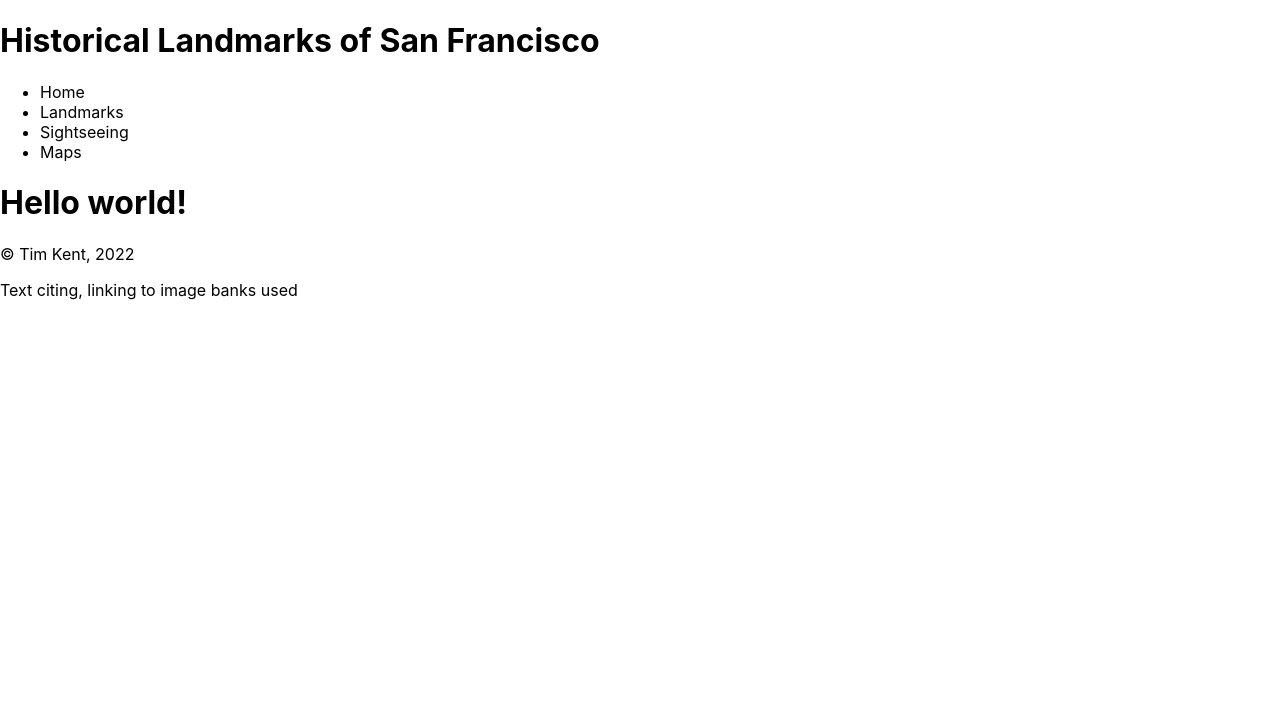
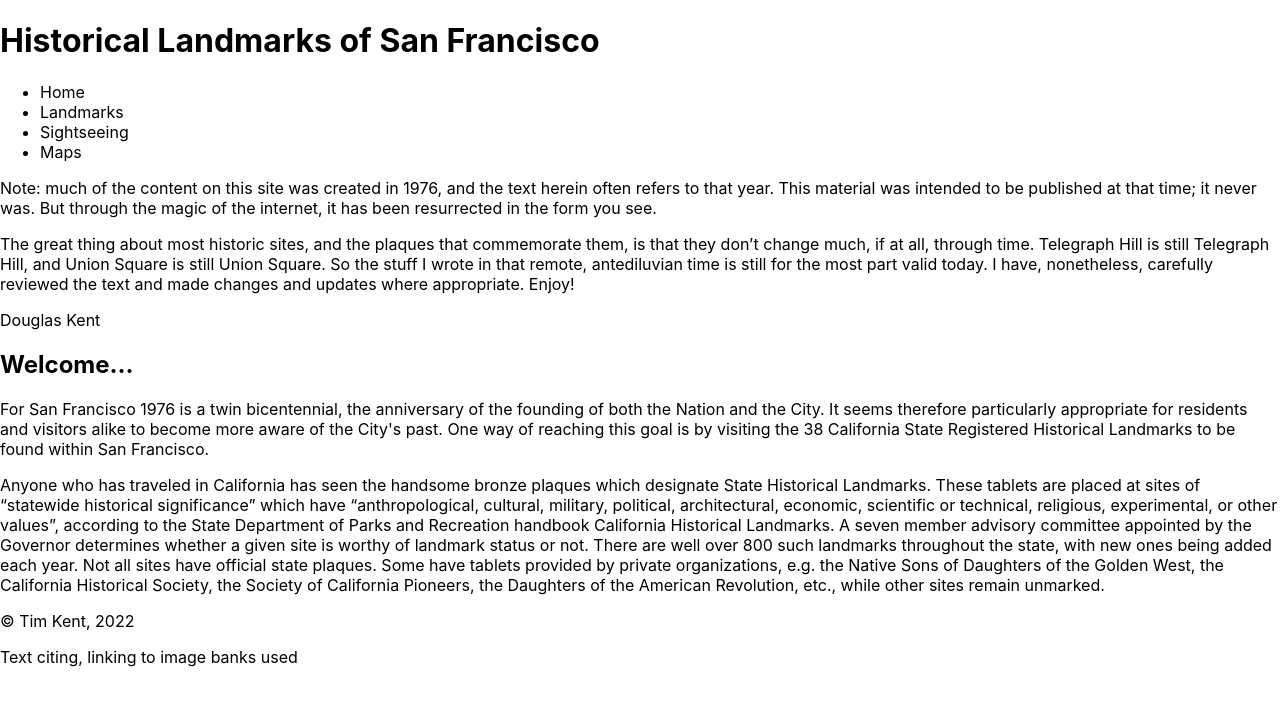
Before and after one commit to tdkent/hlosf-frontend, a Next.js app: page / in a window 1280 px wide. Shown: the top 706 px of the page. Built offline with nearby package versions, Linux system fonts and the light colour scheme.

Commit message:
update home and single landmarks pages. add basic images.

```diff
--- a/components/NavBar.js
+++ b/components/NavBar.js
@@ -12,7 +12,7 @@ const NavBar = () => {
           <Link href='/landmarks'>Landmarks</Link>
         </li>
         <li>
-          <Link href='/guide'>Sightseeing</Link>
+          <Link href='/sightseeing-guide'>Sightseeing</Link>
         </li>
         <li>
           <Link href='/maps'>Maps</Link>
--- /dev/null
+++ b/components/content/SiteIntro.js
@@ -0,0 +1,26 @@
+import React from 'react'
+
+const SiteIntro = () => {
+  return (
+    <div>
+      <h2>Welcome...</h2>
+      <p>
+        For San Francisco 1976 is a twin bicentennial, the anniversary of the founding of both the Nation and the City. It seems therefore particularly
+        appropriate for residents and visitors alike to become more aware of the City&apos;s past. One way of reaching this goal is by visiting the 38
+        California State Registered Historical Landmarks to be found within San Francisco.
+      </p>
+      <p>
+        Anyone who has traveled in California has seen the handsome bronze plaques which designate State Historical Landmarks. These tablets are placed at sites
+        of <q>statewide historical significance</q> which have{' '}
+        <q>anthropological, cultural, military, political, architectural, economic, scientific or technical, religious, experimental, or other values</q>,
+        according to the State Department of Parks and Recreation handbook California Historical Landmarks. A seven member advisory committee appointed by the
+        Governor determines whether a given site is worthy of landmark status or not. There are well over 800 such landmarks throughout the state, with new ones
+        being added each year. Not all sites have official state plaques. Some have tablets provided by private organizations, e.g. the Native Sons of Daughters
+        of the Golden West, the California Historical Society, the Society of California Pioneers, the Daughters of the American Revolution, etc., while other
+        sites remain unmarked.
+      </p>
+    </div>
+  )
+}
+
+export default SiteIntro
--- /dev/null
+++ b/components/content/SiteNote.js
@@ -0,0 +1,20 @@
+import React from 'react'
+
+const SiteNote = () => {
+  return (
+    <aside>
+      <p>
+        Note: much of the content on this site was created in 1976, and the text herein often refers to that year. This material was intended to be published at
+        that time; it never was. But through the magic of the internet, it has been resurrected in the form you see.
+      </p>
+      <p>
+        The great thing about most historic sites, and the plaques that commemorate them, is that they don’t change much, if at all, through time. Telegraph
+        Hill is still Telegraph Hill, and Union Square is still Union Square. So the stuff I wrote in that remote, antediluvian time is still for the most part
+        valid today. I have, nonetheless, carefully reviewed the text and made changes and updates where appropriate. Enjoy!
+      </p>
+      <p>Douglas Kent</p>
+    </aside>
+  )
+}
+
+export default SiteNote
--- a/next.config.js
+++ b/next.config.js
@@ -1,6 +1,9 @@
 /** @type {import('next').NextConfig} */
 const nextConfig = {
   reactStrictMode: true,
+  images: {
+    domains: ['res.cloudinary.com'],
+  },
 }
 
 module.exports = nextConfig
--- a/pages/index.js
+++ b/pages/index.js
@@ -1,9 +1,14 @@
 import Layout from '../components/Layout'
+import SiteNote from '../components/content/SiteNote'
+import SiteIntro from '../components/content/SiteIntro'
 
 export default function HomePage() {
   return (
     <Layout title='Home Page | San Francisco Historical Landmarks'>
-      <h1>Hello world!</h1>
+      <article>
+        <SiteNote />
+        <SiteIntro />
+      </article>
     </Layout>
   )
 }
```
Also changed, not shown: components/SingleLandmark.js (added, +30 -0 lines), components/SingleLandmarkImages.js (added, +19 -0 lines), pages/api/landmarks/data.json (+25 -12 lines), pages/landmarks/[slug].js (+5 -9 lines).
